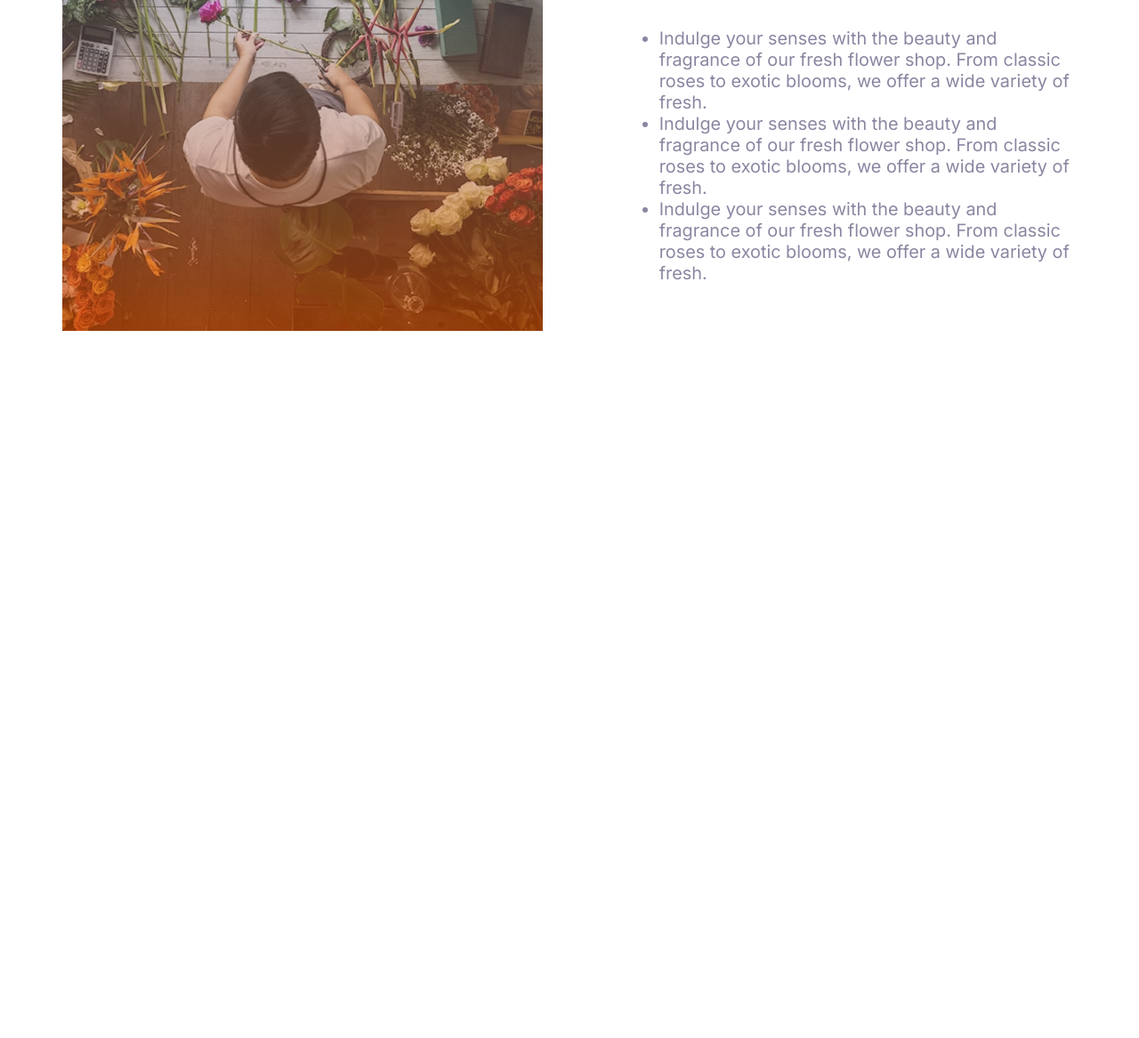
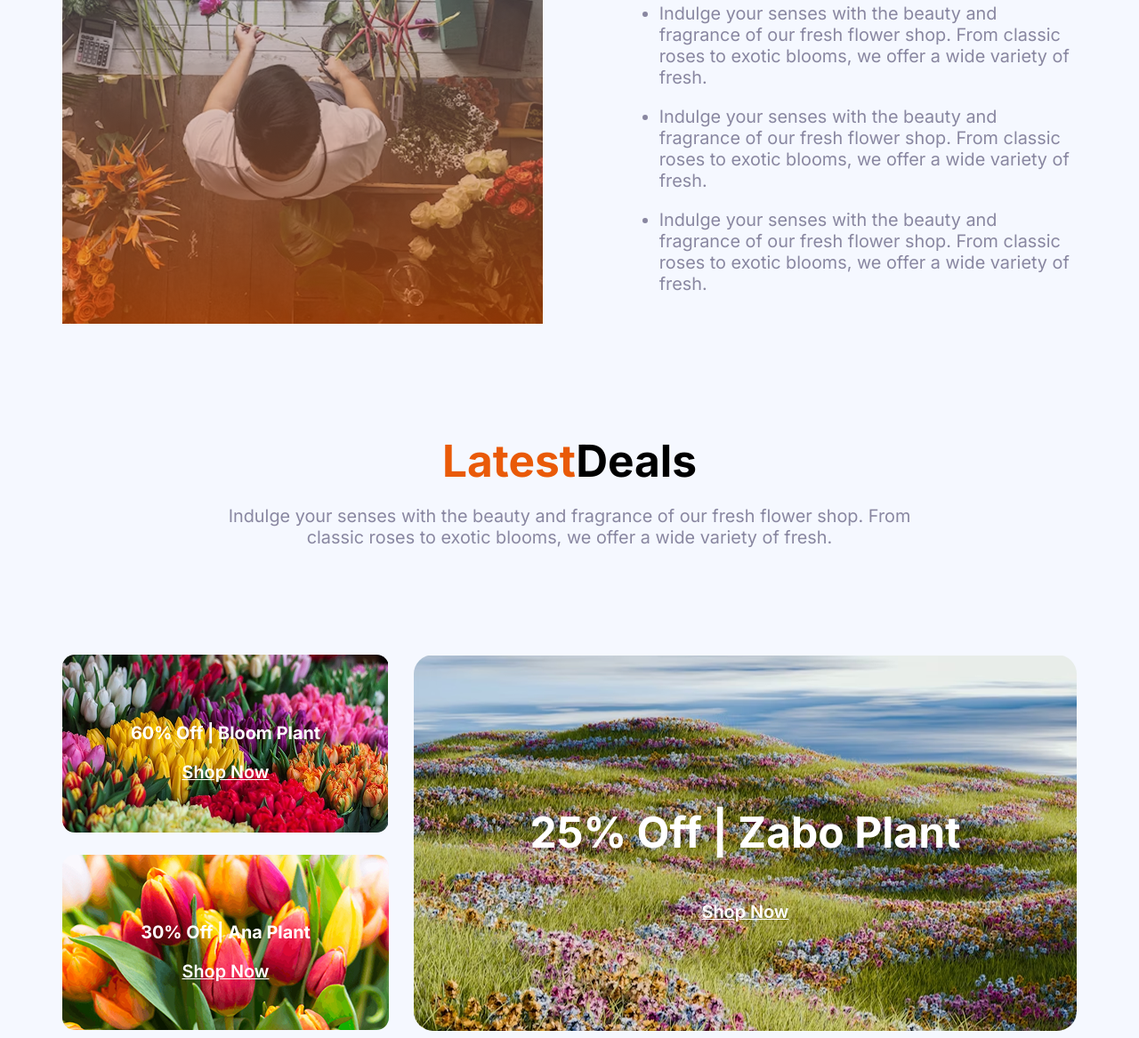
Before and after one commit to sagor280/responsive-flowers-assignment-2, a plain HTML site: page index.html in a window 1280 px wide. Shown: the part 2378-3545 px from the top of the page at 89% size. Before the commit the page ends 2762 px from the top, so only its background shows below. Drawn offline with Linux system fonts and the light colour scheme.

Commit message:
Latest  Deals part done

```diff
--- a/css file/flower.css
+++ b/css file/flower.css
@@ -9,7 +9,9 @@
   font-style: normal;
 }
 
-
+.bg{
+  background-color: #F5F8FF;
+}
 
 /* shared-styles */
 .display-flex{
@@ -109,6 +111,12 @@ header{
   padding: 12px 87px;
   color: white;
   font-weight: 600;
+  border: none;
+  cursor: pointer;
+   transition: background 0.3s;
+}
+.btn-primary:hover{
+  background-color: #1E1E1E;
 }
 /* Flower & Plants Lover style */
 .love-section {
@@ -127,11 +135,14 @@ header{
 .flower-store-title{
   color: #1E1E1E;
   font-size: 3.10rem;
-font-weight: bold;
+ font-weight: bold;
 }
 .description-list{
   color: #8987A1;
-  font-size: 1.24rem; ;
+  font-size: 1.24rem;
+}
+.description-list li{
+  margin-bottom: 20px;
 }
 .badge{
     width: 286px;
@@ -142,3 +153,81 @@ font-weight: bold;
 .trusted-badge{
   filter: drop-shadow(-4px 10px 4px  rgba(0, 0, 0, 0.5));
 }
+
+/* Latest  Deals style*/
+.Latest-deals{
+  max-width: 1140px;
+  margin: 0 auto;
+  margin-top: 120px;
+}
+.latest-content{
+  margin-bottom: 0px;
+}
+.lates-deals-title{
+ font-size: 3.10rem;
+ font-weight: bold;
+ margin-bottom: 0px;
+}
+.lates-description{
+  color: #8987A1;
+  font-size: 1.24rem;
+}
+.latest-container{
+  align-items: center;
+  margin-top: 120px;
+  gap: 28px;
+}
+.latest-container a{
+    font-size: 1.24rem;
+    font-weight: 600;
+    color: white;
+}
+
+.bloom{
+     background-image: url(../assets/deal-bloom.png);
+    width: 367px;
+    height: 200px;
+    background-repeat: no-repeat;
+    display: flex;
+    justify-content: center;
+    align-items: center;
+    flex-direction: column;
+    border-radius: 14px;
+    margin-bottom: 25px;
+
+
+}
+.ana-plant{
+   background-image: url(../assets/deal-ana.png);
+    width: 367px;
+    height: 197px;
+    background-repeat: no-repeat;
+    display: flex;
+    justify-content: center;
+    align-items: center;
+    flex-direction: column;
+    border-radius: 14px;
+
+
+
+}
+.zabo-plant{
+  background-image: url(../assets/deal-zabo.png);
+  width: 753px;
+  height: 423px;
+  border-radius: 22px;
+  display: flex;
+  justify-content: center;
+  align-items: center;
+  flex-direction: column;
+
+
+}
+.plant-title{
+  color: white;
+  font-size: 1.24rem;
+  font-weight: bold;
+}
+.zabo-font{
+  font-size: 3rem;
+}
--- a/index.html
+++ b/index.html
@@ -8,7 +8,7 @@
 
   <link rel="stylesheet" href="css file/flower.css">
 </head>
-<body class="inter-font">
+<body class="inter-font bg">
   <header>
         <!-- navber-part -->
 
@@ -129,6 +129,35 @@
 
     </section>
 
+    <!-- Latest  Deals part -->
+     <section class="Latest-deals">
+
+     <div class="latest-content text-center">
+       <h2 class="lates-deals-title"><span class="text-color">Latest</span>Deals</h2>
+      <p class="lates-description text-center">Indulge your senses with the beauty and fragrance of our fresh flower shop. From <br>classic roses to exotic blooms, we offer a wide variety of fresh.</p>
+     </div>
+
+     <div class="latest-container display-flex">
+      <div class="latest-discount">
+        <div class="bloom">
+          <h3 class="plant-title">60% Off | Bloom Plant</h3>
+          <a href="">Shop Now</a>
+        </div>
+        <div class="ana-plant">
+          <h3 class="plant-title">30% Off | Ana  Plant</h3>
+          <a href="">Shop Now</a>
+        </div>
+      </div>
+
+      <div class="zabo-plant">
+        <h3 class="plant-title zabo-font">25% Off | Zabo Plant</h3>
+        <a href="">Shop Now</a>
+      </div>
+     </div>
+
+
+     </section>
+
   </main>
   <footer>
 
```
